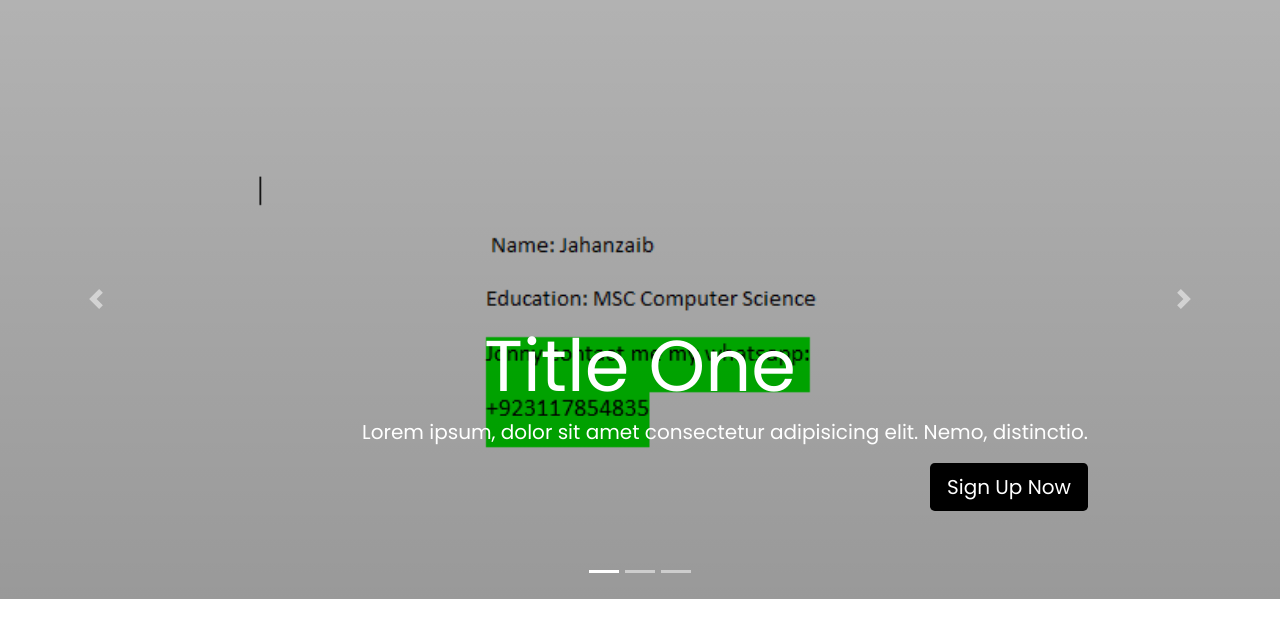
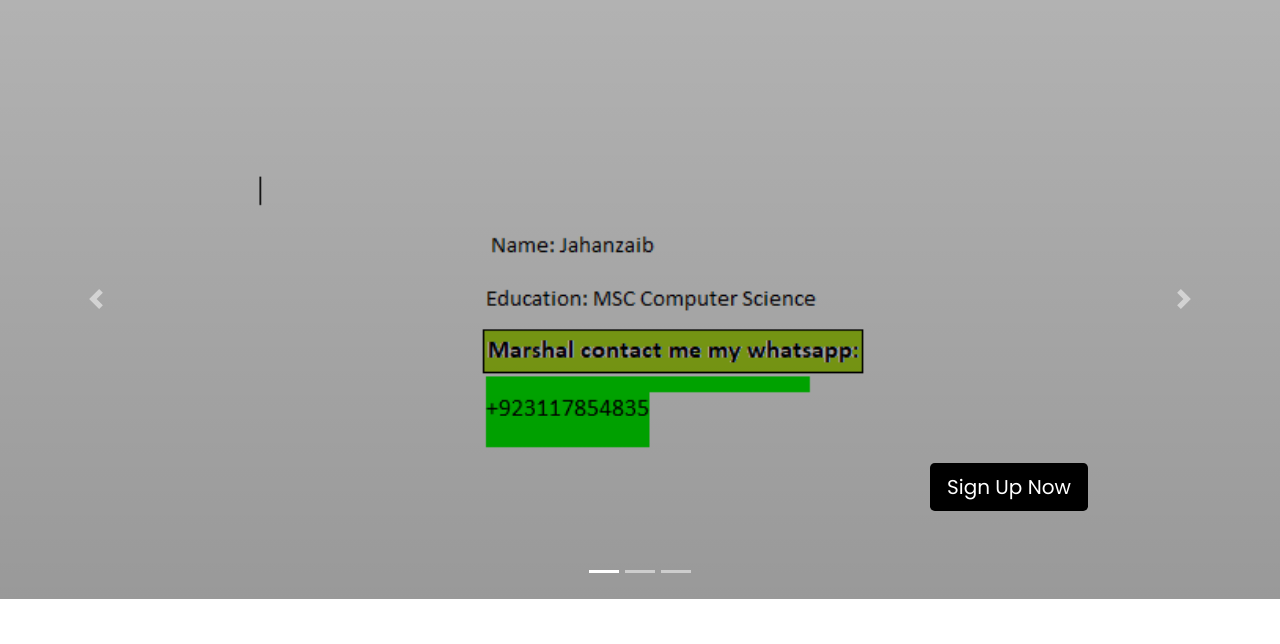
Before and after one commit to haseebashiqmernstack/muftstore, a PHP site: page / in a window 1280 px wide. Shown: the part 63-707 px from the top of the page. Run offline with PHP 8.4, Linux system fonts and the light colour scheme; some libraries are stand-ins or nearby versions.

Commit message:
new images marshal

```diff
--- a/index.php
+++ b/index.php
@@ -75,9 +75,9 @@
     <div class="carousel-item carousel-image-1 active">
         <div class="container">
             <div class="carousel-caption d-none d-sm-block text-right mb-5">
-               <h1 class="display-3 title-color">Title One</h1>
-               <p class="lead">Lorem ipsum, dolor sit
-                    amet consectetur adipisicing elit. Nemo, distinctio.</p>
+               <h1 class="display-3 title-color"></h1>
+               <p class="lead">
+                    </p>
             <a href="#" class="btn btn-color slide-btn btn-lg">
                 Sign Up Now
             </a>
```
Also changed, not shown: images/cv-demo.PNG.
